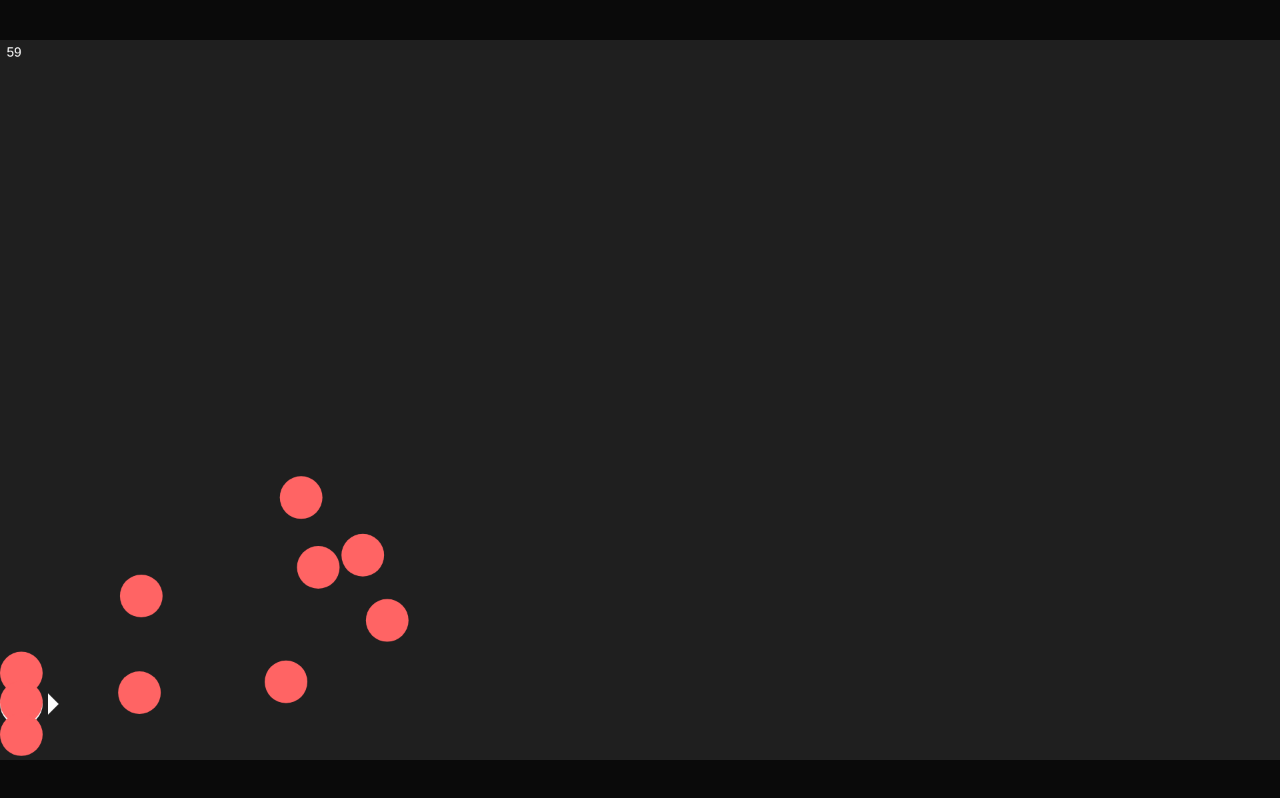
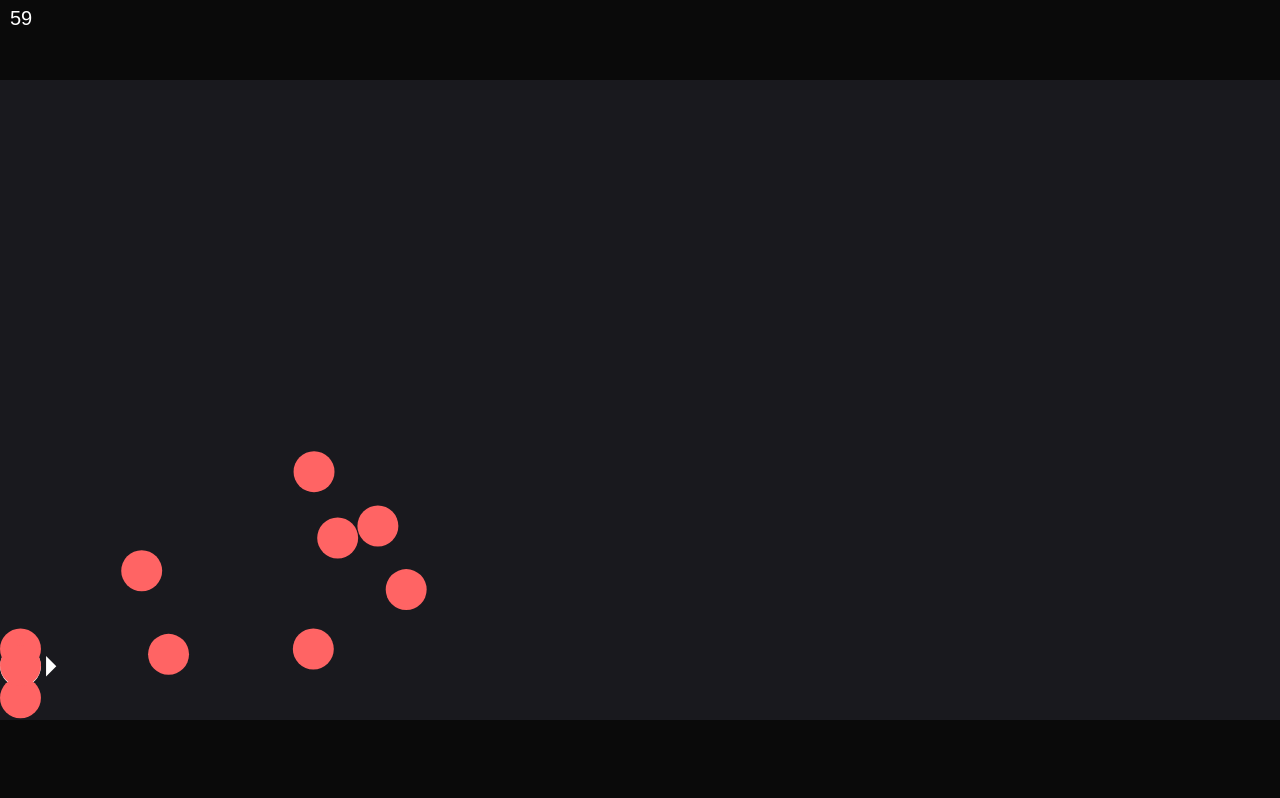
Before and after one commit to Epharia/mobile, a plain HTML site: page index.html in a window 1280 px wide. Drawn offline with Linux system fonts and the light colour scheme.

Commit message:
changed canvas - now responds to resize - world size is 2000x1000 - changed how the world is rendered (scaling) - minor tweaks

```diff
--- a/config.mjs
+++ b/config.mjs
@@ -1,8 +1,8 @@
 //TODO move global configs here
 export class Conf {
     //Display
-    static WIDTH = 1920;
-    static HEIGHT = 1080;
+    // static WIDTH = 1920;
+    // static HEIGHT = 1080;
 
     //Keybinds
     static BINDS = {
--- a/core.js
+++ b/core.js
@@ -1,13 +1,12 @@
 import { Handler } from './handler.mjs';
-import { Conf } from './config.mjs';
 import { State } from './states/State.mjs';
 
 window.addEventListener('load', function () {
     const canvas = document.getElementById('canvas');
     const ctx = canvas.getContext('2d');
 
-    canvas.width = Conf.WIDTH;
-    canvas.height = Conf.HEIGHT;
+    canvas.width = this.window.innerWidth;
+    canvas.height = this.window.innerHeight;
 
     class Game {
         constructor(width, height) {
@@ -50,10 +49,10 @@ window.addEventListener('load', function () {
     this.requestAnimationFrame(loop);
 });
 
-//TODO
-// function resize() {
-//     canvas.width = window.innerWidth;
-//     canvas.height = window.innerHeight;
-// }
-// resize();
-// window.addEventListener('resize', resize);
+function resize() {
+    canvas.width = window.innerWidth;
+    canvas.height = window.innerHeight;
+    Handler.world.calculateScale();
+}
+window.addEventListener('resize', resize);
+window.addEventListener('orientationchange', resize);
--- a/entities/handler/collisionHandler.mjs
+++ b/entities/handler/collisionHandler.mjs
@@ -71,7 +71,7 @@ class Entry {
 
         this.s = sprite;
         let r = sprite.radius;
-        this.aabb = new AABB(new Vector2D(-r, -r), new Vector2D(r, r)); //TODO generate AABB from Circle
+        this.aabb = new AABB(new Vector2D(-r, -r), new Vector2D(r, r)).at(this.s.pos); //TODO generate AABB from Circle
 
         this.checked = [];
     }
--- a/gfx/gfxLib.mjs
+++ b/gfx/gfxLib.mjs
@@ -45,3 +45,7 @@ export function fillTriangle(ctx, x = 0, y = 0, width = 32, height = 32, angle =
 
     ctx.restore();
 }
+
+export function scaleToScreen() {
+
+}
--- a/states/StateDeath.mjs
+++ b/states/StateDeath.mjs
@@ -17,12 +17,12 @@ export class StateDeath {
     render(ctx) {
         ctx.save();
         ctx.fillStyle = 'white';
-        ctx.font = "16em Arial";
+        ctx.font = "20px Arial";
         ctx.textAlign = "center";
         ctx.shadowColor = 'rgba(255, 0, 0, 0.6)';
         ctx.shadowBlur = 16;
-        ctx.fillText('You Died!', canvas.width / 2, canvas.height / 2 - 100);
-        ctx.fillText(`Respawn in ${Math.ceil(StateDeath.timer)}`, canvas.width / 2, canvas.height / 2 + 200);
+        ctx.fillText('You Died!', canvas.width / 2, canvas.height / 2 - 20);
+        ctx.fillText(`Respawn in ${Math.ceil(StateDeath.timer)}`, canvas.width / 2, canvas.height / 2 + 20);
         ctx.restore();
     }
 }
--- a/styles.css
+++ b/styles.css
@@ -7,12 +7,5 @@
 }
 
 #canvas {
-    /* border: 2px solid black; */
     position: absolute;
-    top: 50%;
-    left: 50%;
-    transform: translate(-50%, -50%);
-    max-width: 100%;
-    max-height: 100%;
-    background-color: #1F1F1F;
 }
--- a/world/world.mjs
+++ b/world/world.mjs
@@ -3,11 +3,17 @@ import { CollisionHandler } from "../entities/handler/collisionHandler.mjs";
 import { Player } from "../entities/sprites/player/player.mjs";
 import { Vector2D } from "../util/vector2D.mjs";
 import { Enemy } from "../entities/sprites/enemy.mjs";
+import { Handler } from "../handler.mjs";
+
+const width = 2000;
+const height = 1000;
 
 export class World {
     constructor() {
-        this.width = 1920;
-        this.height = 1080;
+        this.width = width;
+        this.height = height;
+
+        this.calculateScale();
 
         this.entities = new EntityManager();
         this.collisionHandler = new CollisionHandler(this.width, this.height);
@@ -30,8 +36,26 @@ export class World {
         this.collisionHandler.process(this.entities.list);
     }
 
+    /**
+     * renders the world and its entities
+     * @param {CanvasRenderingContext2D} ctx
+     */
     render(ctx) {
+        ctx.save();
+        ctx.translate(this.offsetX, this.offsetY);
+        ctx.scale(this.scale, this.scale);
+        ctx.fillStyle = 'rgba(25, 25, 30, 1)'
+        ctx.fillRect(0, 0, this.width, this.height);
         this.entities.render(ctx);
-        // this.collisionHandler.render(ctx);
+        ctx.restore();
+    }
+
+    calculateScale() {
+        let scaleX = Handler.canvas.width / this.width;
+        let scaleY = Handler.canvas.height / this.height;
+        this.scale = Math.min(scaleX, scaleY);
+
+        this.offsetX = (Handler.canvas.width - this.width * this.scale) / 2;
+        this.offsetY = (Handler.canvas.height - this.height * this.scale) / 2;
     }
 }
```
